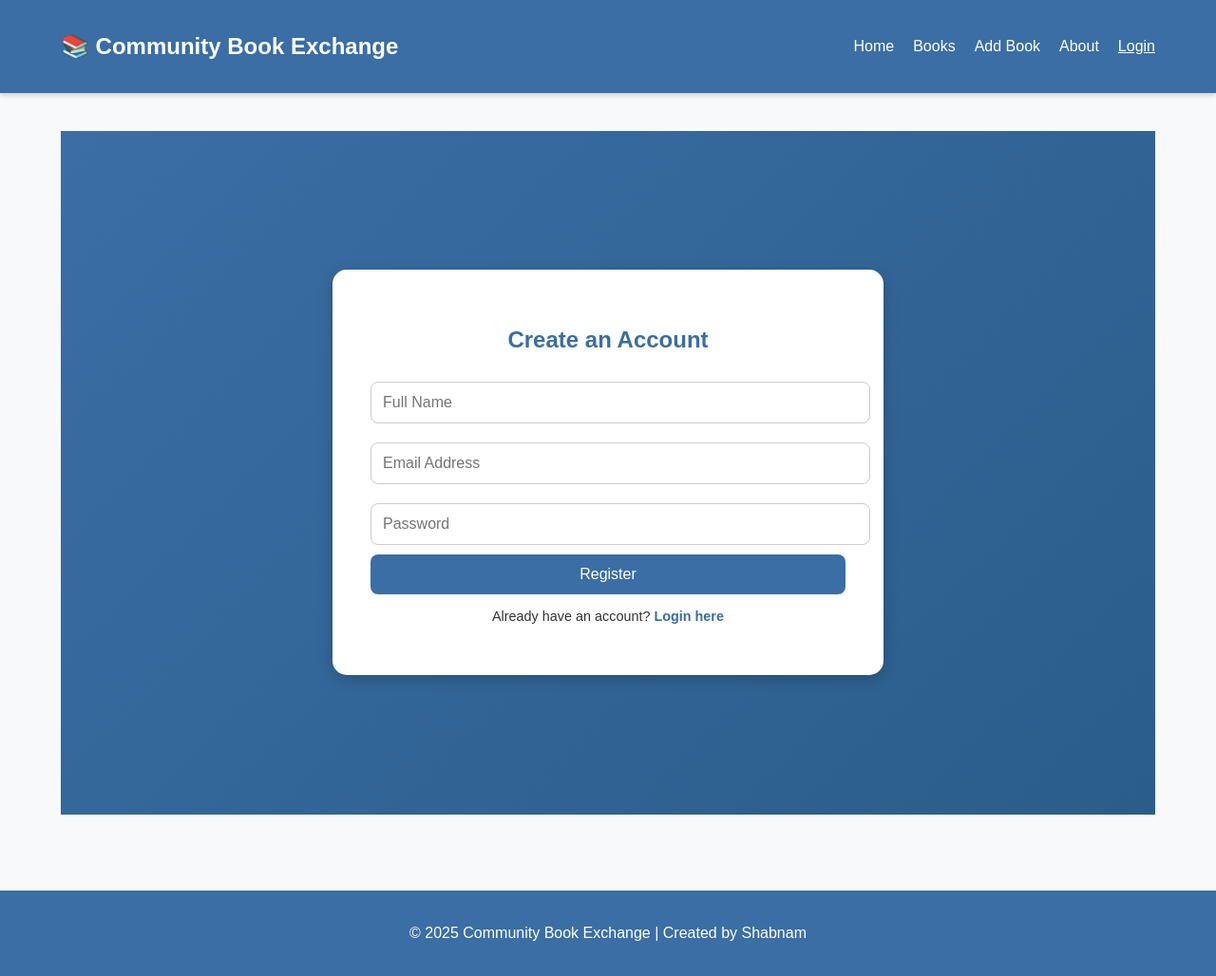
After one commit to shabnam200/Community-Book-Exchange, a PHP site: page /register.html in a window 1280 px wide. The commit adds this page. Shown: the whole page at 95% size. Run offline with PHP 8.4, Linux system fonts and the light colour scheme.

Commit message:
Initial Commit

```diff
--- a/addbook.html
+++ b/addbook.html
@@ -54,6 +54,6 @@
 <footer>
   <p>© 2025 Community Book Exchange | Created by Shabnam</p>
 </footer>
-
+<script src="assets/js/scripts.js"></script>
 </body>
 </html>
--- a/assets/css/style.css
+++ b/assets/css/style.css
@@ -48,8 +48,13 @@ text-decoration: underline;
 }
 
 /* HERO SECTION */
-.content {
-flex: 1;
+.content,
+.books-section,
+.form-container,
+.register-container {
+    flex: 1; /* MAKE THE MAIN CONTENT GROW TO FILL SPACE */
+    width: 90%;
+    margin: 40px auto; /* Add margin for spacing */
 }
 
 .hero {
@@ -238,3 +243,214 @@ color: #555;
 .submit-btn:hover {
   background-color: #e76f51;
 }
+
+
+
+/*Register Form Styling */
+
+
+.register-container {
+      display: flex;
+      justify-content: center;
+      align-items: center;
+      min-height: 90vh;
+      background: linear-gradient(135deg, #3a6ea5, #2b5d8a);
+      color: #fff;
+    }
+
+.register-box {
+      background-color: #ffffff;
+      color: #333;
+      padding: 40px;
+      border-radius: 15px;
+      box-shadow: 0 4px 15px rgba(0, 0, 0, 0.2);
+      width: 100%;
+      max-width: 500px;
+      text-align: center;
+    }
+
+.register-box h2 {
+      color: #3a6ea5;
+      margin-bottom: 20px;
+    }
+
+.register-box input {
+      width: 100%;
+      padding: 12px;
+      margin: 10px 0;
+      border: 1px solid #ccc;
+      border-radius: 8px;
+      font-size: 1em;
+      transition: border-color 0.3s;
+    }
+
+.register-box input:focus {
+      border-color: #3a6ea5;
+      outline: none;
+    }
+
+.register-box button {
+      width: 100%;
+      padding: 12px;
+      background-color: #3a6ea5;
+      color: #fff;
+      border: none;
+      border-radius: 8px;
+      font-size: 1em;
+      cursor: pointer;
+      transition: 0.3s;
+    }
+.register-box button:hover {
+      background-color: #2b5d8a;
+    }
+
+    .register-box p {
+      margin-top: 15px;
+      font-size: 0.9em;
+    }
+
+.register-box a {
+      color: #3a6ea5;
+      text-decoration: none;
+      font-weight: bold;
+    }
+
+.register-box a:hover {
+      text-decoration: underline;
+    }
+
+
+
+ /* Login Form Styling*/
+/*
+ body {
+      margin: 0;
+      font-family: "Poppins", sans-serif;
+      background: url("assets/images/books-bg.jpg") center/cover no-repeat;
+      backdrop-filter: blur(5px);
+    } */
+
+    .login-overlay {
+      position: fixed;
+      top: 0;
+      left: 0;
+      width: 100%;
+      height: 100%;
+      backdrop-filter: blur(6px);
+      background: rgba(0, 0, 0, 0.4);
+      display: flex;
+      justify-content: center;
+      align-items: center;
+      padding: 20px;
+    }
+
+    .login-box {
+      width: 100%;
+      max-width: 500px;
+      background: rgba(255, 255, 255, 0.9);
+      padding: 35px;
+      border-radius: 15px;
+      box-shadow: 0 4px 18px rgba(0, 0, 0, 0.25);
+      animation: pop 0.3s ease-out;
+    }
+
+    @keyframes pop {
+      from { transform: scale(0.8); opacity: 0; }
+      to { transform: scale(1); opacity: 1; }
+    }
+
+    .login-box h2 {
+      text-align: center;
+      margin-bottom: 20px;
+      color: #3a6ea5;
+    }
+
+    .login-box input {
+      width: 100%;
+      padding: 12px;
+      margin: 10px 0;
+      border: 1px solid #ccc;
+      border-radius: 8px;
+      font-size: 1em;
+    }
+
+    .login-box input:focus {
+      border-color: #3a6ea5;
+      outline: none;
+    }
+
+    .login-box button {
+      width: 100%;
+      padding: 12px;
+      background-color: #3a6ea5;
+      color: white;
+      border: none;
+      border-radius: 8px;
+      font-size: 1em;
+      cursor: pointer;
+      transition: 0.3s;
+      margin-top: 5px;
+    }
+
+    .login-box button:hover {
+      background-color: #2b5d8a;
+    }
+
+    .login-box p {
+      text-align: center;
+      margin-top: 15px;
+      font-size: 0.9em;
+    }
+
+    .login-box a {
+      color: #3a6ea5;
+      text-decoration: none;
+      font-weight: bold;
+    }
+
+    .login-box a:hover {
+      text-decoration: underline;
+    }
+
+    /* About Section Styling */
+.about-section {
+    width: 90%;
+    max-width: 800px;
+    margin: 40px auto;
+    padding: 30px;
+    background: #ffffff;
+    border-radius: 12px;
+    box-shadow: 0 4px 10px rgba(0,0,0,0.1);
+    flex: 1; /* Ensures it takes up space for the footer fix */
+}
+
+.about-section h2 {
+    color: #3a6ea5;
+    font-size: 2.2em;
+    margin-bottom: 20px;
+    text-align: center;
+}
+
+.about-section h3 {
+    color: #f4a261;
+    margin-top: 30px;
+    margin-bottom: 10px;
+    border-bottom: 2px solid #eee;
+    padding-bottom: 5px;
+}
+
+.about-section p {
+    line-height: 1.6;
+    margin-bottom: 15px;
+}
+
+.about-section ul {
+    list-style-type: disc;
+    margin-left: 25px;
+    padding-left: 0;
+}
+
+.about-section li {
+    margin-bottom: 8px;
+    line-height: 1.5;
+}
--- /dev/null
+++ b/assets/js/scripts.js
@@ -0,0 +1,73 @@
+
+
+function validateRegistrationForm(event) {
+
+    event.preventDefault();
+
+    const form = event.target;
+    const email = form.querySelector('input[name="email"]').value;
+    const password = form.querySelector('input[name="password"]').value;
+    const fullname = form.querySelector('input[name="fullname"]').value;
+
+
+    const emailRegex = /^[^\s@]+@[^\s@]+\.[^\s@]+$/;
+
+    if (fullname.trim() === "") {
+        alert("Full Name is required.");
+        return;
+    }
+
+    if (!emailRegex.test(email)) {
+        alert("Please enter a valid email address.");
+        return;
+    }
+
+    if (password.length < 6) {
+        alert("Password must be at least 6 characters long.");
+        return;
+    }
+
+    // If all checks pass, you would proceed with the form submission (to the backend)
+    // For now, we simulate success and prevent submission for backend testing.
+    alert("Registration data is valid. (Not submitting to server yet.)");
+    // form.submit(); // Uncomment this line when backend is ready
+}
+
+function validateAddBookForm(event) {
+    event.preventDefault();
+
+    const form = event.target;
+    const title = form.querySelector('input[placeholder="Enter book title"]').value;
+    const author = form.querySelector('input[placeholder="Enter author name"]').value;
+    const fileInput = form.querySelector('input[type="file"]');
+
+    if (title.trim() === "" || author.trim() === "") {
+        alert("Book Title and Author are required fields.");
+        return;
+    }
+
+    if (fileInput.files.length === 0) {
+        alert("Please upload a book cover image.");
+        return;
+    }
+
+
+    alert("Book details are valid. (Not submitting to server yet.)");
+    // form.submit(); // Uncomment this line when backend is ready
+}
+
+
+
+document.addEventListener('DOMContentLoaded', () => {
+
+    const registerForm = document.querySelector('.register-box form');
+    if (registerForm) {
+        registerForm.addEventListener('submit', validateRegistrationForm);
+    }
+
+
+    const addBookForm = document.querySelector('.book-form');
+    if (addBookForm) {
+        addBookForm.addEventListener('submit', validateAddBookForm);
+    }
+});
--- a/books.html
+++ b/books.html
@@ -56,5 +56,6 @@
   <footer>
     <p>© 2025 Community Book Exchange | Created by Shabnam</p>
   </footer>
+  <script src="assets/js/scripts.js"></script>
 </body>
 </html>
--- a/index.html
+++ b/index.html
@@ -31,5 +31,6 @@
 <footer>
 <p>© 2025 Community Book Exchange | Created by Shabnam</p>
 </footer>
+<script src="assets/js/scripts.js"></script>
 </body>
 </html>
--- /dev/null
+++ b/register.html
@@ -0,0 +1,44 @@
+<!DOCTYPE html>
+<html lang="en">
+<head>
+  <meta charset="UTF-8" />
+  <meta name="viewport" content="width=device-width, initial-scale=1.0" />
+  <title>Register | Community Book Exchange</title>
+  <link rel="stylesheet" href="assets/css/style.css" />
+
+</head>
+
+<body>
+  <header>
+    <nav class="navbar">
+      <h1 class="logo">📚 Community Book Exchange</h1>
+      <ul class="nav-links">
+        <li><a href="index.html">Home</a></li>
+        <li><a href="books.html">Books</a></li>
+        <li><a href="addbook.html">Add Book</a></li>
+        <li><a href="about.html">About</a></li>
+        <li><a href="login.html" class="active">Login</a></li>
+      </ul>
+    </nav>
+  </header>
+
+  <section class="register-container">
+    <div class="register-box">
+      <h2>Create an Account</h2>
+      <form action="php/register.php" method="POST">
+        <input type="text" name="fullname" placeholder="Full Name" required>
+        <input type="email" name="email" placeholder="Email Address" required>
+        <input type="password" name="password" placeholder="Password" required>
+        <button type="submit">Register</button>
+      </form>
+      <p>Already have an account? <a href="login.html">Login here</a></p>
+    </div>
+  </section>
+
+  <footer>
+    <p>© 2025 Community Book Exchange | Created by Shabnam</p>
+  </footer>
+
+  <script src="assets/js/scripts.js"></script>
+</body>
+</html>
```
Also changed, not shown: about.html (added, +53 -0 lines), login.html (added, +40 -0 lines).
